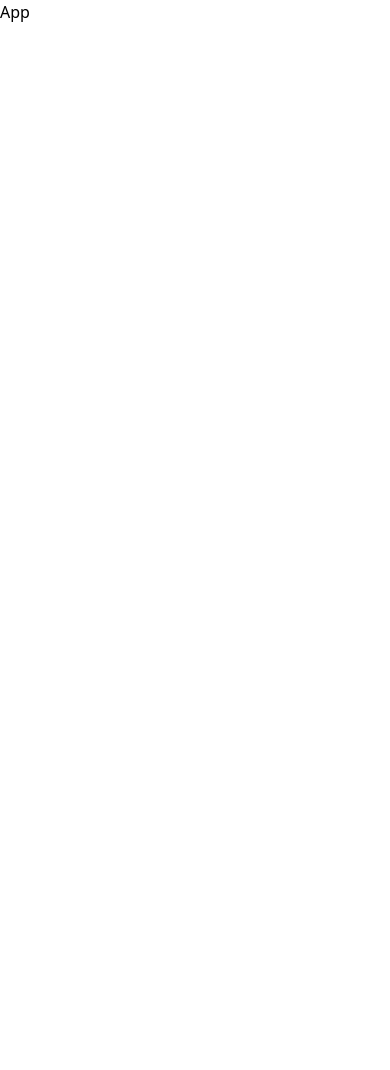
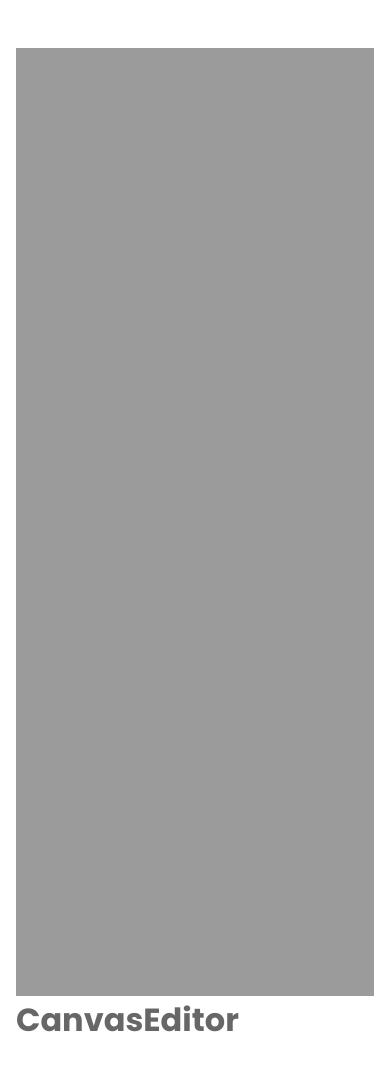
Before and after one commit to filipknias/bytefine-recruitment-task, a React (Vite) app: page / in a window 390 px wide. Shown: the top 1070 px of the page. Before the commit the page ends 844 px from the top, so only its background shows below. Built offline with nearby package versions, Linux system fonts and the light colour scheme.

Commit message:
TextColor component

```diff
--- a/src/App.tsx
+++ b/src/App.tsx
@@ -1,5 +1,16 @@
 export default function App() {
     return (
-        <div>App</div>
+        <div className="container mx-auto py-12">
+            <div className="grid grid-cols-1 lg:grid-cols-2">
+                <div className="px-4">
+                    <div className="w-full bg-black-50 flex items-center justify-center" style={{ height: 948 }}>
+
+                    </div>
+                </div>
+                <div className="px-4">
+                    <h2 className="text-black-75 font-bold text-display">CanvasEditor</h2>
+                </div>
+            </div>
+        </div>
     )
 }
--- /dev/null
+++ b/src/components/atoms/TextColor.tsx
@@ -0,0 +1,12 @@
+type Props = {
+    selected: boolean;
+    color: string;
+}
+
+export default function TextColor({ selected, color }: Props) {
+  return (
+    <div className={`w-6 h-6 rounded-full border-2 border-transparent flex items-center justify-center ${selected ? "border-white" : ""}`}>
+        <div className="w-4 h-4 rounded-full" style={{ backgroundColor: color }}></div>
+    </div>
+  )
+}
--- a/src/index.css
+++ b/src/index.css
@@ -1 +1,29 @@
+@import url('https://fonts.googleapis.com/css2?family=Poppins:ital,wght@0,500;0,600;0,700;1,500;1,600;1,700&display=swap');
 @import "tailwindcss";
+
+@theme {
+    --font-display: "Poppins", "sans-serif";
+
+    --color-primary: #7209B7;
+    --color-primary-50: rgba(114, 9, 183, 0.5);
+
+    --color-black-100: #353535;
+    --color-black-75: #676767;
+    --color-black-50: #9B9B9B;
+    --color-black-25: #CDCDCD;
+
+    --color-white: #FFFFFF;
+
+    --color-background-primary: #FAFAFA;
+    --color-background-secondary: #F7F7F8;
+
+    --text-button: 15px;
+    --text-display: 32px;
+    --text-body: 18px;
+}
+
+body {
+    font-family: var(--font-display);
+    font-size: var(--text-body);
+    background-color: var(--color-white);
+}
```
